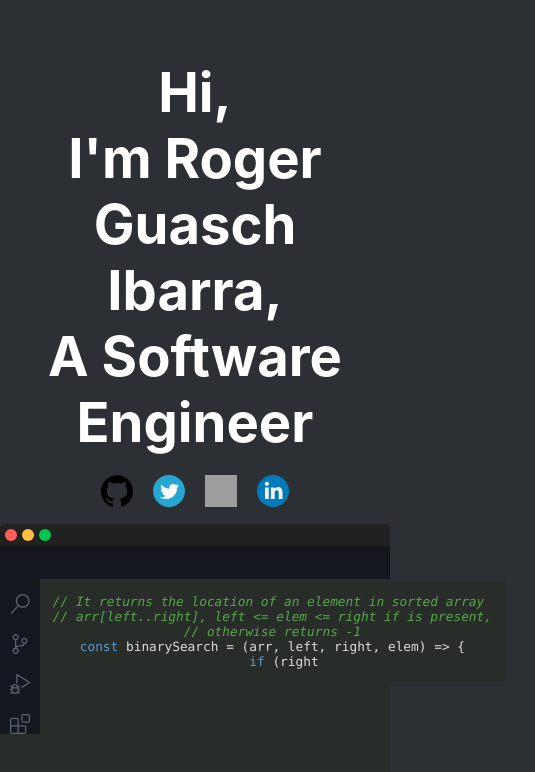
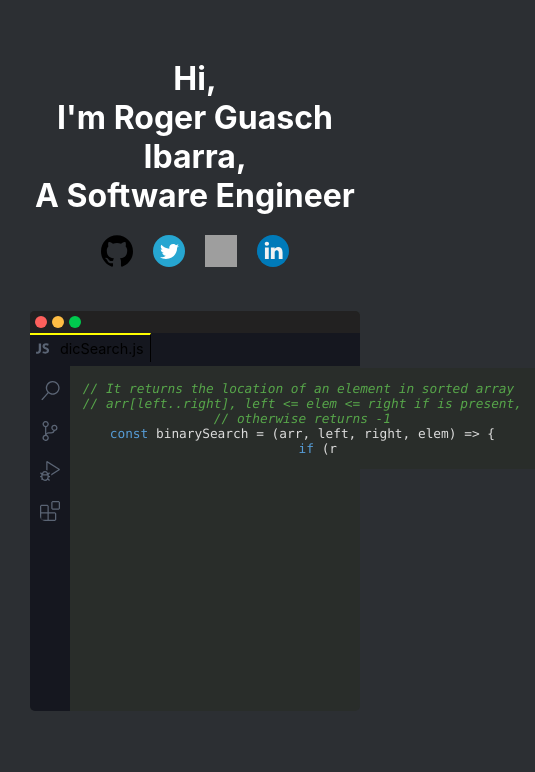
Before and after one commit to roguib/personal-site, a React (Create React App) app in the folder frontend/: page / in a window 390 px wide. Shown: the top 772 px of the page, 535 px wide, since content can reach past the window. Built offline with nearby package versions, Linux system fonts and the light colour scheme; grey boxes are pictures that could not be loaded.

Commit message:
css work

```diff
--- a/frontend/src/App.css
+++ b/frontend/src/App.css
@@ -4,10 +4,21 @@
   margin-top: 15%;
 }
 
-@media (max-width: 400px) {
+@media (max-width: 950px) {
   .flex-title-container {
     display: block;
     text-align: center;
+  }
+
+  .col {
+    margin: 30px;
+  }
+}
+
+@media screen and (max-width: 1200px) {
+  .title {
+    font-size: 1rem !important;
+    transition: font-size 1s;
   }
 }
 
@@ -37,4 +48,5 @@
 .title {
   color: var(--white);
   font-size: 1.7rem;
+  transition: font-size 1s;
 }
--- a/frontend/src/App.js
+++ b/frontend/src/App.js
@@ -46,7 +46,7 @@ function App() {
         </div>
       </div>
 
-      <div className="col title">
+      <div className="col">
         <Editor></Editor>
       </div>
     </div>
--- a/frontend/src/components/editor.css
+++ b/frontend/src/components/editor.css
@@ -6,12 +6,30 @@
   --bg-header: rgb(34, 33, 33);
   --bg-dark: rgb(21, 23, 31);
   --radius: 5px;
+  --editor-width: 750px;
+  --editor-height: 500px;
+}
+
+@media screen and (max-width: 1500px) {
+  .editor {
+    width: 600px !important;
+    height: 450px !important;
+    transition: width 2s height 2s;
+  }
+}
+
+@media screen and (max-width: 1200px) {
+  .editor {
+    width: 550px !important;
+    height: 400px !important;
+    transition: width 2s height 2s;
+  }
 }
 
 .editor {
   position: relative;
-  width: 750px;
-  height: 500px;
+  width: var(--editor-width);
+  height: var(--editor-height);
   background-color: var(--bg);
   border-radius: var(--radius);
 }
@@ -29,7 +47,7 @@
 .editor > .tabs {
   position: absolute;
   background-color: var(--bg-dark);
-  width: 710px;
+  width: 100%;
   height: 33px;
   top: 2px;
   right: 0;
@@ -93,7 +111,8 @@
   width: 40px;
   height: 100%;
   background-color: var(--bg-dark);
-  border-top-left-radius: 5px;
+  border-top-left-radius: var(--radius);
+  border-bottom-left-radius: var(--radius);
 }
 
 .editor > div > .side-btns > .side-btns-wrapper {
@@ -104,12 +123,17 @@
   justify-content: center;
 }
 
+.wrapper {
+  height: 100%;
+}
+
 .editor > div > .side-btns > .side-btns-wrapper > .side-btns-icon {
   width: 20px;
   height: 20px;
   margin-bottom: 20px;
   color: rgba(160, 178, 201, 0.5);
   cursor: pointer;
+  border-bottom-left-radius: var(--radius);
 }
 
 .editor > div > .side-btns > .side-btns-wrapper > .side-btns-icon:last-child {
--- a/frontend/src/components/editor.js
+++ b/frontend/src/components/editor.js
@@ -90,7 +90,7 @@ console.log(binarySearch(arr, 0, arr.length, 14));`;
             <span>dicSearch.js</span>
           </div>
         </div>
-        <div>
+        <div className="wrapper">
           <div className="side-btns">
             <div className="side-btns-wrapper">
               <svg
```
